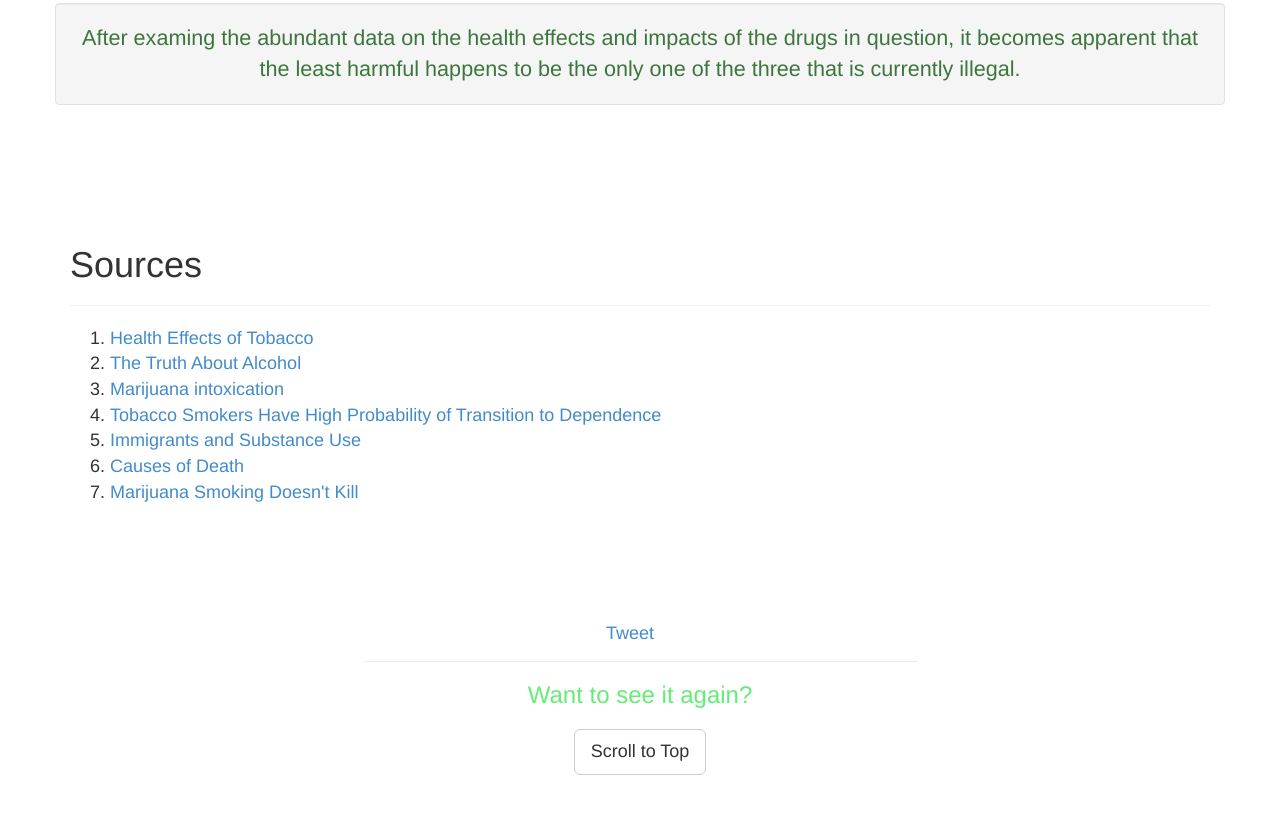
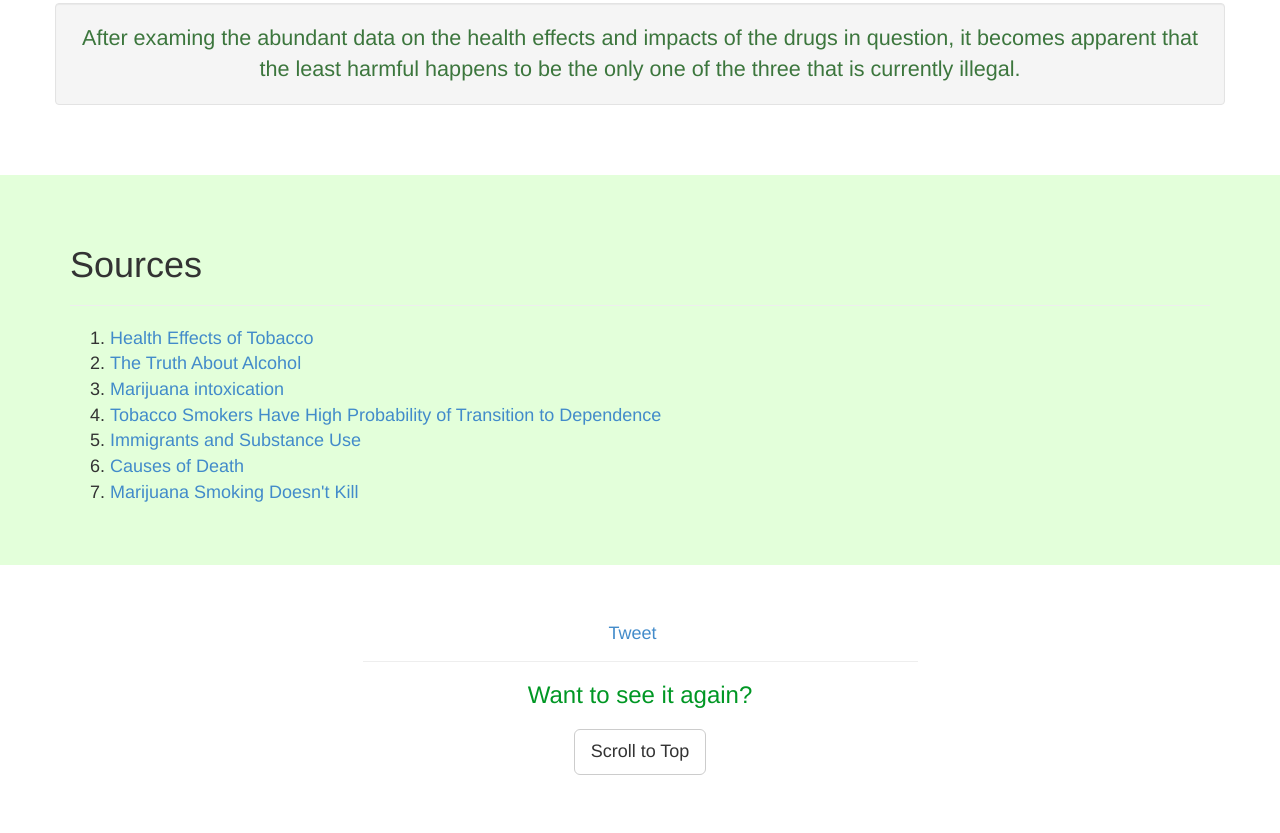
Before and after one commit to greyshi/mary-jane, a plain HTML site: page index.html in a window 1280 px wide. Shown: the part 7164-7997 px from the top of the page. Drawn offline with Linux system fonts and the light colour scheme.

Commit message:
Give the sources block a colored background

```diff
--- a/css/mary-jane.css
+++ b/css/mary-jane.css
@@ -215,11 +215,16 @@ i.service-icon {
   background-size: cover;
 }
 
+.sources {
+  /*margin-mdbottom: 25px;*/
+  background: #e3ffda;
+  padding: 50px 0;
+}
 
 /* Call to Action */
 
 .call-to-action {
-  color: #64ed75;
+  color: #009724;
   background: #ffffff;
   padding: 50px 0;
 }
@@ -304,7 +309,7 @@ ul
 .twitter-share-button {
       position:relative;
       top:6px;
-      margin-right:20px;
+      margin-right:15px;
 }
 
 @media (max-width: 568px) {
--- a/index.html
+++ b/index.html
@@ -239,7 +239,7 @@
     <!-- /Conclusion -->
 
     <!-- Addiction Data -->
-    <div id="data" class="data">
+    <div id="sources" class="sources">
         <div class="container">
         <h1 id="sources">Sources</h1>
         <hr/>
@@ -263,7 +263,7 @@
                 <div class="col-md-6 col-md-offset-3 text-center">
                     <a href="https://twitter.com/share" class="twitter-share-button" data-url="http://www.greyshi.com/mary-jane/" data-text="Is Marijuana really less dangerous than Tobacco and Alcohol?" data-via="ashgreyshi" data-count="none">Tweet</a>
                     <script>!function(d,s,id){var js,fjs=d.getElementsByTagName(s)[0],p=/^http:/.test(d.location)?'http':'https';if(!d.getElementById(id)){js=d.createElement(s);js.id=id;js.src=p+'://platform.twitter.com/widgets.js';fjs.parentNode.insertBefore(js,fjs);}}(document, 'script', 'twitter-wjs');</script>
-                    <div class="fb-share-button" style="margin-left:20px;" data-href="http://www.greyshi.com/mary-jane/" data-type="button"></div>
+                    <div class="fb-share-button" style="margin-left:15px;" data-href="http://www.greyshi.com/mary-jane/" data-type="button"></div>
                     <hr/>
                     <h3>Want to see it again?</h3>
                     <a href="#top" class="btn btn-lg btn-default">Scroll to Top</a>
```
